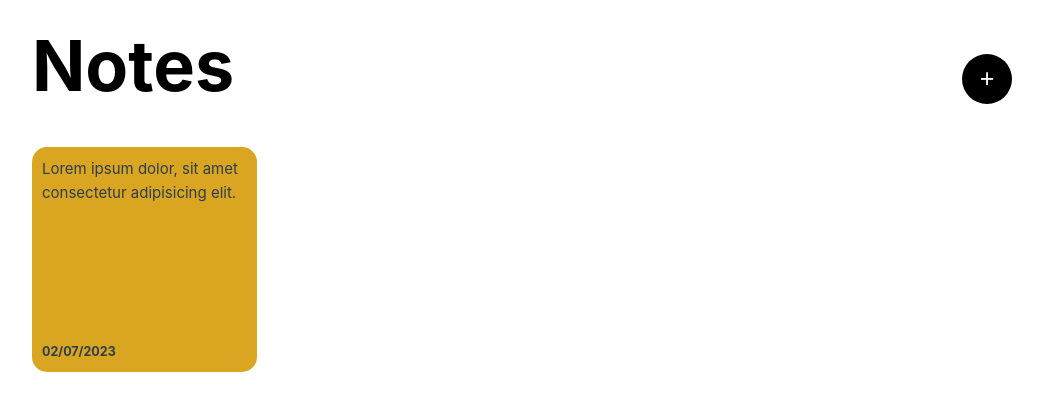
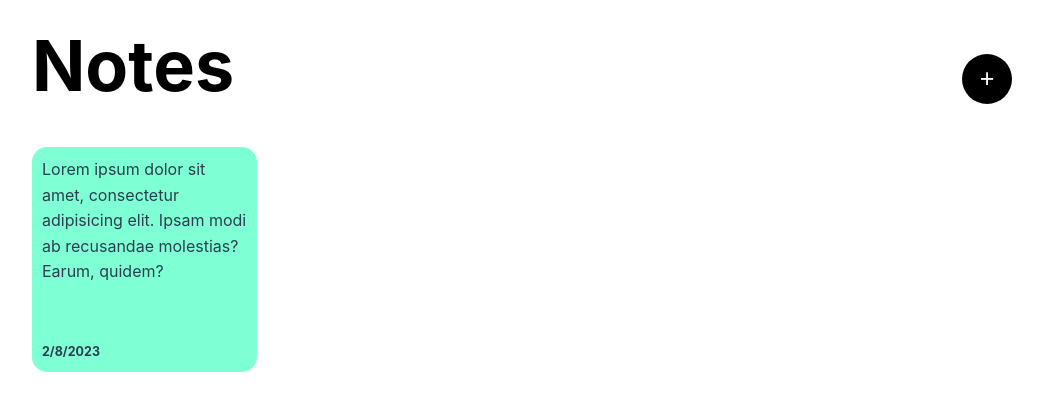
Before and after one commit to chance-stribling/abductor-virgin-wheel, a Vue app in the folder notes-app/: page / in a window 1280 px wide. Shown: the top 410 px of the page, without its empty margins (118-1161 px from the left). Built offline with nearby package versions, Linux system fonts and the light colour scheme.

Commit message:
added some minor touches, submit on enter

```diff
--- a/notes-app/index.html
+++ b/notes-app/index.html
@@ -4,7 +4,7 @@
     <meta charset="UTF-8">
     <link rel="icon" href="/favicon.ico">
     <meta name="viewport" content="width=device-width, initial-scale=1.0">
-    <title>Vite App</title>
+    <title>Chance's Notes</title>
   </head>
   <body>
     <div id="app"></div>
--- a/notes-app/package.json
+++ b/notes-app/package.json
@@ -8,6 +8,7 @@
     "preview": "vite preview"
   },
   "dependencies": {
+    "dayjs": "^1.11.7",
     "vue": "^3.2.45"
   },
   "devDependencies": {
--- a/notes-app/src/App.vue
+++ b/notes-app/src/App.vue
@@ -1,18 +1,45 @@
 <script setup>
   import {ref} from "vue";
+  // import dayjs from "dayjs";
+  // dayjs.extend(relativeTime);
+
   const showModal = ref(false);
   const newNote = ref("");
+  const notes = ref([]);
+
+  // JS function to get a random color
+  function getRandomColor(){
+    return "hsl(" + Math.random() *360 + ", 100%, 75%)"
+  }
+
+  const addNote= () => {
+    // adding validation
+    if(newNote.value.length <= 3 ){
+      alert("You need to have more than 3 characters.");
+      return;
+    }
+    notes.value.push({
+      // this is a randomly generated number and would have to be fixed to ids that don't repeat, in the future
+      id: Math.floor(Math.random() * 100000),
+      text: newNote.value,
+      date: new Date(),
+      backgroundColor: getRandomColor()
+    });
+    showModal.value=false;
+    newNote.value="";
+  }
 </script>
 
 <template>
   <main>
     <div v-if="showModal" class="overlay">
       <div class="modal">
-        <textarea v-model="newNote" name="note" id="note" cols="30" rows="10"></textarea>
-        <button>Add Note</button>
+        <textarea v-model="newNote" @keyup.ctrl.enter="addNote" name="note" id="note" cols="30" rows="10"></textarea>
+        <button @click="addNote">Add Note</button>
         <button @click="showModal = false" class="close">Close</button>
       </div>
     </div>
+
     <div class="container">
 
       <header>
@@ -21,9 +48,13 @@
       </header>
 
       <div class="cards-container">
-        <div class="card">
-          <p class="main-text">Lorem ipsum dolor, sit amet consectetur adipisicing elit.</p>
-          <p class="date">02/07/2023</p>
+        <div class="card" style="background-color: aquamarine;">
+          <p class="main-text">Lorem ipsum dolor sit amet, consectetur adipisicing elit. Ipsam modi ab recusandae molestias? Earum, quidem?</p>
+          <p class="date">2/8/2023</p>
+        </div>
+        <div v-for="note in notes" :key="note.id" class="card" :style="{backgroundColor: note.backgroundColor}">
+          <p class="main-text">{{ note.text }}</p>
+          <p class="date">{{ note.date.toLocaleDateString("en-US") }} {{ note.date.toLocaleTimeString([], {hour: '2-digit', minute: '2-digit'}) }}</p>
         </div>
       </div>
 
@@ -66,7 +97,6 @@
   .card{
     width: 225px;
     height: 225px;
-    background-color: goldenrod;
     padding: 10px;
     border-radius: 15px;
     display: flex;
@@ -74,6 +104,8 @@
     justify-content: space-between;
     margin-right: 20px;
     margin-bottom: 20px;
+    font-size: 16px;
+    font-weight: bold;
   }
   .date{
     font-size: 12.5px;
@@ -82,6 +114,7 @@
   .cards-container{
     display: flex;
     flex-wrap: wrap;
+    flex-direction: row;
   }
   .overlay{
     position: absolute;
@@ -116,4 +149,8 @@
     background-color: red;
     margin-top: 7px;
   }
+  .modal textarea{
+    font-size: 15px;
+    font-family: Inter, -apple-system, BlinkMacSystemFont, 'Segoe UI', Roboto, Oxygen, Ubuntu, Cantarell, 'Fira Sans', 'Droid Sans', 'Helvetica Neue', sans-serif;;
+  }
 </style>
```
Also changed, not shown: 1 other file (tests, documents, lock files or other folders).
